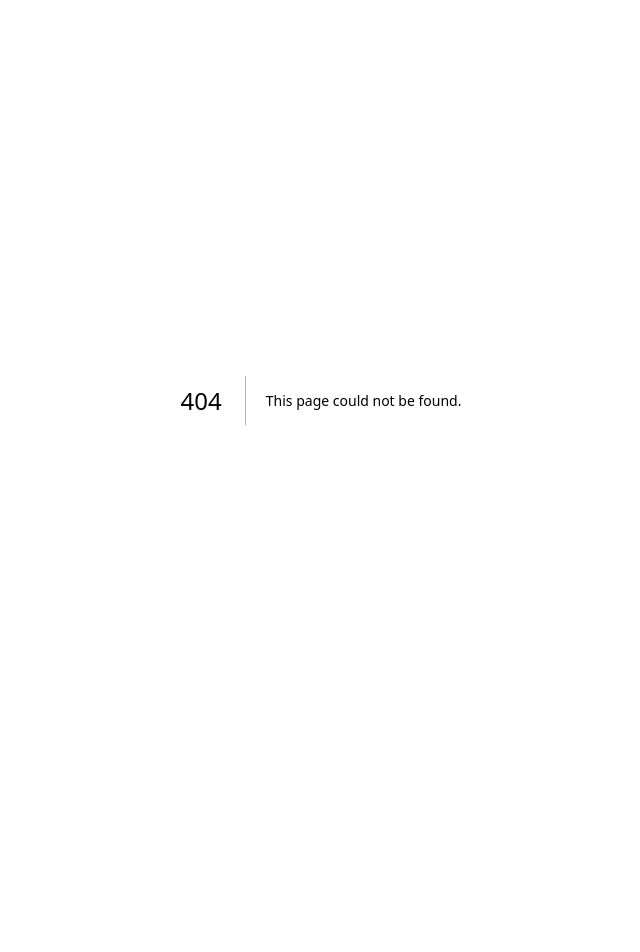
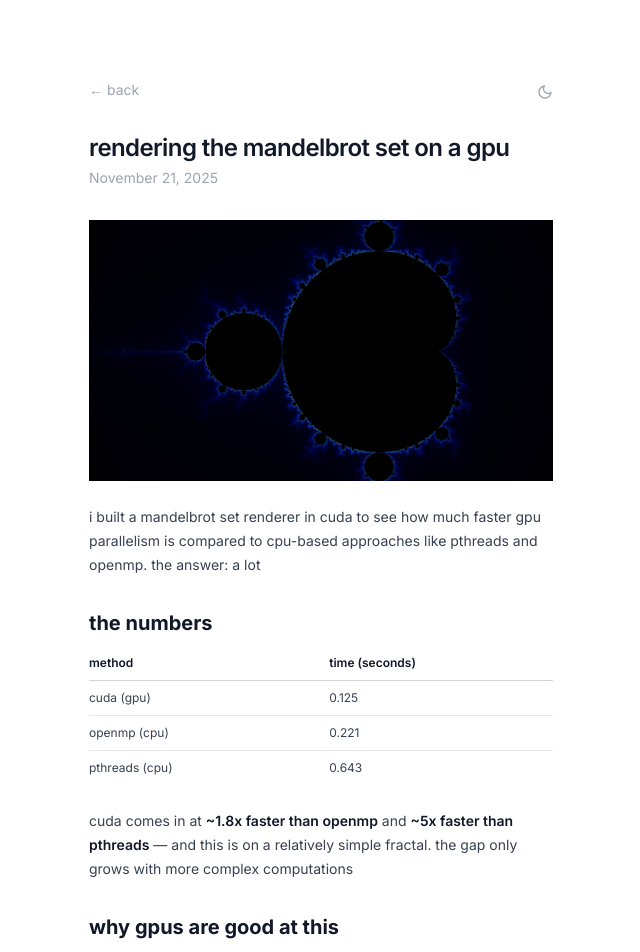
Before and after one commit to AkhilKrishna16/portfolio-2024-2025, a Next.js app: page /blog/gpu-mandelbrot in a window 1280 px wide. Before the commit this address had no page. Shown: the top 952 px of the page, without its empty margins (319-959 px from the left). Before the commit the page ends 800 px from the top, so only its background shows below. Built offline with nearby package versions, Linux system fonts and the light colour scheme.

Commit message:
Add blogs feature

```diff
--- a/package.json
+++ b/package.json
@@ -12,16 +12,20 @@
     "@radix-ui/react-avatar": "^1.1.0",
     "@react-three/drei": "^9.111.1",
     "@react-three/fiber": "^8.17.5",
+    "@tailwindcss/typography": "^0.5.19",
     "@vercel/analytics": "^1.3.1",
     "class-variance-authority": "^0.7.0",
     "clsx": "^2.1.1",
     "framer-motion": "^11.3.28",
     "framer-motion-3d": "^11.3.28",
+    "gray-matter": "^4.0.3",
     "lucide-react": "^0.427.0",
     "next": "14.2.5",
+    "next-mdx-remote": "^6.0.0",
     "react": "^18",
     "react-dom": "^18",
     "react-icons": "^5.3.0",
+    "remark-gfm": "^4.0.1",
     "tailwind-merge": "^2.5.2",
     "tailwindcss-animate": "^1.0.7",
     "three": "^0.167.1"
--- /dev/null
+++ b/src/app/blog/[slug]/page.tsx
@@ -0,0 +1,56 @@
+import { notFound } from "next/navigation";
+import { MDXRemote } from "next-mdx-remote/rsc";
+import remarkGfm from "remark-gfm";
+import Link from "next/link";
+import { getAllPosts, getPostBySlug } from "@/lib/blog";
+import ThemeToggle from "@/components/theme-toggle";
+
+export function generateStaticParams() {
+  const posts = getAllPosts();
+  return posts.map((post) => ({ slug: post.slug }));
+}
+
+export function generateMetadata({ params }: { params: { slug: string } }) {
+  const post = getPostBySlug(params.slug);
+  if (!post) return { title: "not found" };
+  return { title: post.title };
+}
+
+export default function BlogPost({ params }: { params: { slug: string } }) {
+  const post = getPostBySlug(params.slug);
+
+  if (!post) {
+    notFound();
+  }
+
+  const formattedDate = new Date(post.date).toLocaleDateString("en-US", {
+    year: "numeric",
+    month: "long",
+    day: "numeric",
+  });
+
+  return (
+    <main className="max-w-lg mx-auto px-6 py-20 text-gray-900 dark:text-zinc-100">
+      <div className="flex justify-between items-center mb-8">
+        <Link
+          href="/"
+          className="text-sm text-gray-400 dark:text-zinc-500 hover:text-gray-900 dark:hover:text-zinc-100 transition-colors duration-150"
+        >
+          &larr; back
+        </Link>
+        <ThemeToggle />
+      </div>
+
+      <h1 className="text-2xl font-semibold tracking-tight mb-1">
+        {post.title}
+      </h1>
+      <p className="text-sm text-gray-400 dark:text-zinc-500 mb-8">
+        {formattedDate}
+      </p>
+
+      <article className="prose prose-sm prose-gray dark:prose-invert">
+        <MDXRemote source={post.content} options={{ mdxOptions: { remarkPlugins: [remarkGfm] } }} />
+      </article>
+    </main>
+  );
+}
--- a/src/app/page.tsx
+++ b/src/app/page.tsx
@@ -1,9 +1,8 @@
-"use client";
-
-import { useEffect, useState } from "react";
 import { Analytics } from "@vercel/analytics/react";
 import { FaGithub, FaLinkedin, FaXTwitter, FaEnvelope } from "react-icons/fa6";
-import { FiSun, FiMoon } from "react-icons/fi";
+import Link from "next/link";
+import ThemeToggle from "@/components/theme-toggle";
+import { getAllPosts } from "@/lib/blog";
 
 const experiences = [
   {
@@ -39,24 +38,7 @@ const projects = [
 ];
 
 export default function Home() {
-  const [dark, setDark] = useState(false);
-
-  useEffect(() => {
-    const saved = localStorage.getItem("theme");
-    const prefersDark = window.matchMedia(
-      "(prefers-color-scheme: dark)",
-    ).matches;
-    const isDark = saved ? saved === "dark" : prefersDark;
-    setDark(isDark);
-    document.documentElement.classList.toggle("dark", isDark);
-  }, []);
-
-  const toggle = () => {
-    const next = !dark;
-    setDark(next);
-    document.documentElement.classList.toggle("dark", next);
-    localStorage.setItem("theme", next ? "dark" : "light");
-  };
+  const posts = getAllPosts();
 
   return (
     <main className="max-w-lg mx-auto px-6 py-20 text-gray-900 dark:text-zinc-100">
@@ -68,13 +50,7 @@ export default function Home() {
             akhil krishnamurthy
           </h1>
         </div>
-        <button
-          onClick={toggle}
-          aria-label="Toggle theme"
-          className="mt-1 text-gray-400 dark:text-zinc-500 hover:text-gray-900 dark:hover:text-zinc-100 transition-colors duration-150"
-        >
-          {dark ? <FiSun size={16} /> : <FiMoon size={16} />}
-        </button>
+        <ThemeToggle />
       </div>
 
       <p className="text-sm leading-relaxed text-gray-600 dark:text-zinc-400 mb-16">
@@ -107,7 +83,7 @@ export default function Home() {
         </div>
       </section>
 
-      <section className="mb-16">
+      <section className="mb-12">
         <h2 className="text-xs font-medium tracking-widest text-gray-400 dark:text-zinc-600 mb-5">
           builds
         </h2>
@@ -136,6 +112,36 @@ export default function Home() {
           ))}
         </div>
       </section>
+
+      {posts.length > 0 && (
+        <section className="mb-16">
+          <h2 className="text-xs font-medium tracking-widest text-gray-400 dark:text-zinc-600 mb-5">
+            blog
+          </h2>
+          <div className="flex flex-col gap-4">
+            {posts.map((post) => (
+              <Link
+                key={post.slug}
+                href={`/blog/${post.slug}`}
+                className="flex justify-between items-baseline text-sm group"
+              >
+                <span>
+                  <span className="font-medium group-hover:underline underline-offset-2">
+                    {post.title}
+                  </span>
+                  <span className="text-gray-500 dark:text-zinc-500">
+                    {" "}
+                    · {post.description}
+                  </span>
+                </span>
+                <span className="text-gray-400 dark:text-zinc-600 text-xs ml-6 shrink-0">
+                  →
+                </span>
+              </Link>
+            ))}
+          </div>
+        </section>
+      )}
 
       <div className="flex gap-5 text-gray-400 dark:text-zinc-600">
         <a
--- /dev/null
+++ b/src/components/theme-toggle.tsx
@@ -0,0 +1,35 @@
+"use client";
+
+import { useEffect, useState } from "react";
+import { FiSun, FiMoon } from "react-icons/fi";
+
+export default function ThemeToggle() {
+  const [dark, setDark] = useState(false);
+
+  useEffect(() => {
+    const saved = localStorage.getItem("theme");
+    const prefersDark = window.matchMedia(
+      "(prefers-color-scheme: dark)",
+    ).matches;
+    const isDark = saved ? saved === "dark" : prefersDark;
+    setDark(isDark);
+    document.documentElement.classList.toggle("dark", isDark);
+  }, []);
+
+  const toggle = () => {
+    const next = !dark;
+    setDark(next);
+    document.documentElement.classList.toggle("dark", next);
+    localStorage.setItem("theme", next ? "dark" : "light");
+  };
+
+  return (
+    <button
+      onClick={toggle}
+      aria-label="Toggle theme"
+      className="mt-1 text-gray-400 dark:text-zinc-500 hover:text-gray-900 dark:hover:text-zinc-100 transition-colors duration-150"
+    >
+      {dark ? <FiSun size={16} /> : <FiMoon size={16} />}
+    </button>
+  );
+}
--- /dev/null
+++ b/src/content/blog/gpu-mandelbrot.mdx
@@ -0,0 +1,46 @@
+---
+title: "rendering the mandelbrot set on a gpu"
+date: "2025-11-21"
+description: "how cuda makes fractal generation ~5x faster than cpu threads"
+---
+
+![mandelbrot set rendered on gpu](/mandelbrot_set.png)
+
+i built a mandelbrot set renderer in cuda to see how much faster gpu parallelism is compared to cpu-based approaches like pthreads and openmp. the answer: a lot
+
+## the numbers
+
+| method         | time (seconds) |
+| -------------- | -------------- |
+| cuda (gpu)     | 0.125          |
+| openmp (cpu)   | 0.221          |
+| pthreads (cpu) | 0.643          |
+
+cuda comes in at **~1.8x faster than openmp** and **~5x faster than pthreads** — and this is on a relatively simple fractal. the gap only grows with more complex computations
+
+## why gpus are good at this
+
+the mandelbrot set is an embarrassingly parallel problem. every pixel is independent — you just iterate z = z² + c until it escapes or hits the max iteration count. no pixel depends on any other pixel
+
+cpus are great at complex, branching, sequential logic. but when you have 2 million pixels that all need the same computation? that's what gpus were designed for
+
+## how it works
+
+the kernel launches a 60×34 grid of 32×32 thread blocks — enough to cover every pixel in a 1920×1080 image. each thread:
+
+1. maps its `(x, y)` position to a point on the complex plane (real: [-2.0, 1.0], imaginary: [-0.85, 0.8375])
+2. iterates z = z² + c up to 1000 times
+3. bails out early if |z| > 2.0 (the point has escaped)
+4. uses logarithmic smoothing on the escape time to avoid banding artifacts
+5. maps the smoothed value to an rgb color using a polynomial gradient
+
+the coloring is the fun part — a `(1-t)^n * t` polynomial for each channel creates that smooth blue-to-gold-to-dark gradient you see in the image
+
+## what i learned
+
+- **stb_image_write** is great for quick image output in c without pulling in a massive library
+- cuda's `__device__` functions make it easy to break gpu code into clean helper functions
+- the block size (32×32 = 1024 threads) maxes out most nvidia gpus' threads-per-block limit, which is what you want for throughput
+- even with just 1000 max iterations, the visual detail you get is impressive
+
+the full source is [on github](https://github.com/AkhilKrishna16/mandelbrot-set-generation) if you want to poke around or run it yourself
--- /dev/null
+++ b/src/lib/blog.ts
@@ -0,0 +1,53 @@
+import fs from "fs";
+import path from "path";
+import matter from "gray-matter";
+
+const postsDirectory = path.join(process.cwd(), "src/content/blog");
+
+export type Post = {
+  slug: string;
+  title: string;
+  date: string;
+  description: string;
+  content: string;
+};
+
+export function getAllPosts(): Post[] {
+  const files = fs.readdirSync(postsDirectory).filter((f) => f.endsWith(".mdx"));
+
+  const posts = files.map((filename) => {
+    const slug = filename.replace(/\.mdx$/, "");
+    const filePath = path.join(postsDirectory, filename);
+    const fileContents = fs.readFileSync(filePath, "utf8");
+    const { data, content } = matter(fileContents);
+
+    return {
+      slug,
+      title: data.title,
+      date: data.date,
+      description: data.description,
+      content,
+    };
+  });
+
+  return posts.sort((a, b) => (a.date > b.date ? -1 : 1));
+}
+
+export function getPostBySlug(slug: string): Post | null {
+  const filePath = path.join(postsDirectory, `${slug}.mdx`);
+
+  if (!fs.existsSync(filePath)) {
+    return null;
+  }
+
+  const fileContents = fs.readFileSync(filePath, "utf8");
+  const { data, content } = matter(fileContents);
+
+  return {
+    slug,
+    title: data.title,
+    date: data.date,
+    description: data.description,
+    content,
+  };
+}
--- a/tailwind.config.ts
+++ b/tailwind.config.ts
@@ -38,7 +38,7 @@ const config = {
       },
     },
   },
-  plugins: [require("tailwindcss-animate")],
+  plugins: [require("tailwindcss-animate"), require("@tailwindcss/typography")],
 } satisfies Config
 
 export default config
```
Also changed, not shown: src/content/blog/hello-world.mdx (added, +17 -0 lines), public/mandelbrot_set.png (added), 1 other file (tests, documents, lock files or other folders).
